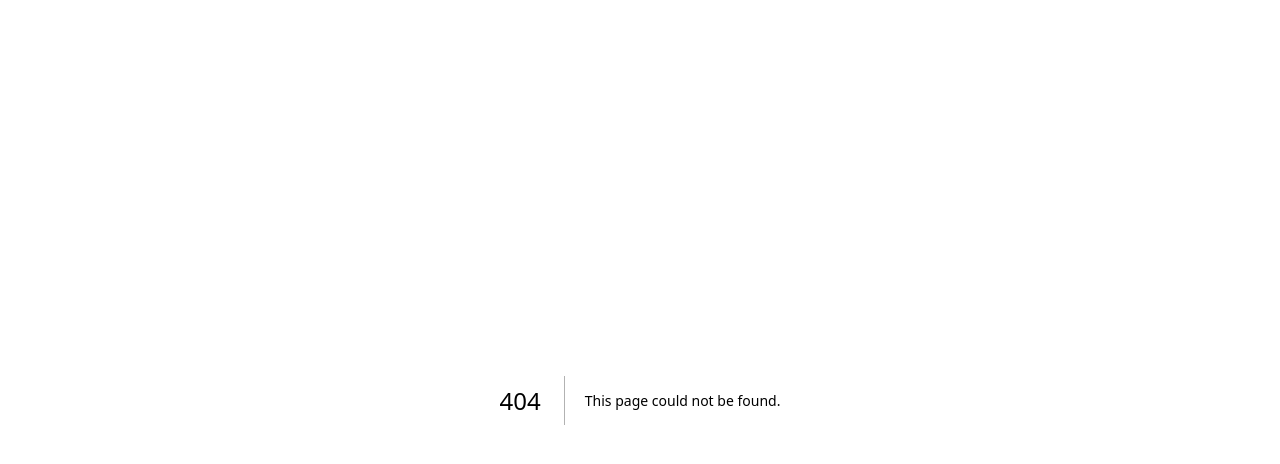
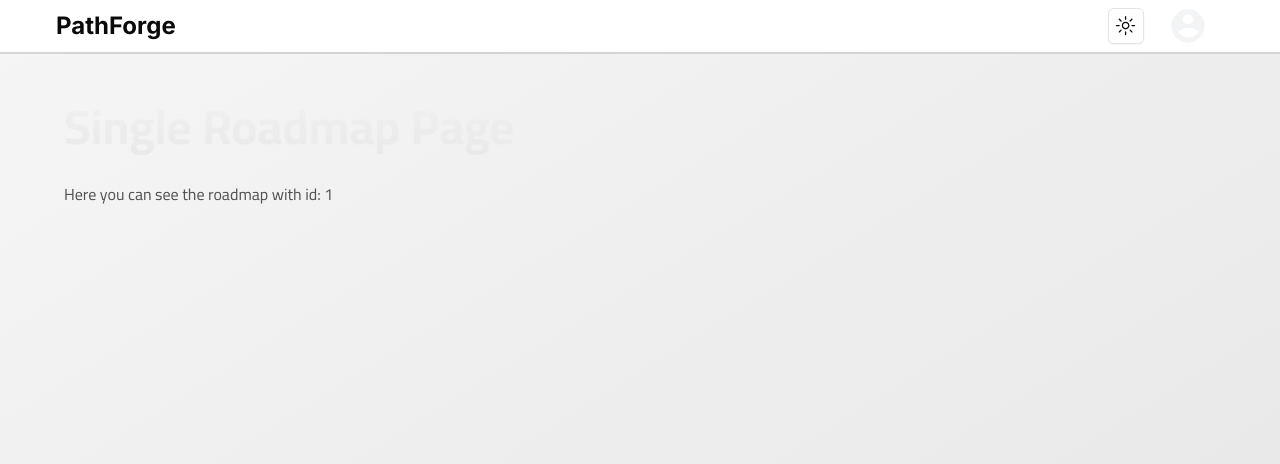
Before and after one commit to Said-MZ/PathForge, a Next.js app: page /roadmaps/1 in a window 1280 px wide. Before the commit this address had no page. Shown: the top 464 px of the page. Built offline with nearby package versions, Linux system fonts and the light colour scheme.

Commit message:
Add single roadmap page

```diff
--- /dev/null
+++ b/src/app/(app)/roadmaps/[id]/page.tsx
@@ -0,0 +1,22 @@
+import React from "react";
+
+const SingleRoadmapPage = ({ params: id }: { params: { id: string } }) => {
+  const roadmapId = id.id;
+  console.log(roadmapId);
+
+  return (
+    <main className="min-h-screen bg-gradient-to-br from-neutral-100 to-neutral-200 dark:from-neutral-950 dark:to-neutral-900 py-4">
+      <div className="max-w-[1200px] px-4 sm:px-6 mx-auto">
+        {" "}
+        <h1 className="text-2xl sm:text-5xl font-bold relative z-20 bg-clip-text text-transparent bg-gradient-to-b  dark:text-neutral-50 text-neutral-800 py-8">
+          Single Roadmap Page
+        </h1>
+        <p className="text-neutral-600 dark:text-neutral-400">
+          Here you can see the roadmap with id: {roadmapId}
+        </p>
+      </div>
+    </main>
+  );
+};
+
+export default SingleRoadmapPage;
--- a/src/app/(app)/roadmaps/page.tsx
+++ b/src/app/(app)/roadmaps/page.tsx
@@ -2,7 +2,6 @@ import RoadmapsHeader from "@/components/roadmaps-page/header";
 import Roadmaps from "@/components/roadmaps-page/roadmaps";
 import { RoadmapsFilter } from "@/components/roadmaps-page/roadmaps-filter";
 import { buttonVariants } from "@/components/ui/button";
-import Link from "next/link";
 import React from "react";
 
 const RoadMapsPage = () => {
```
